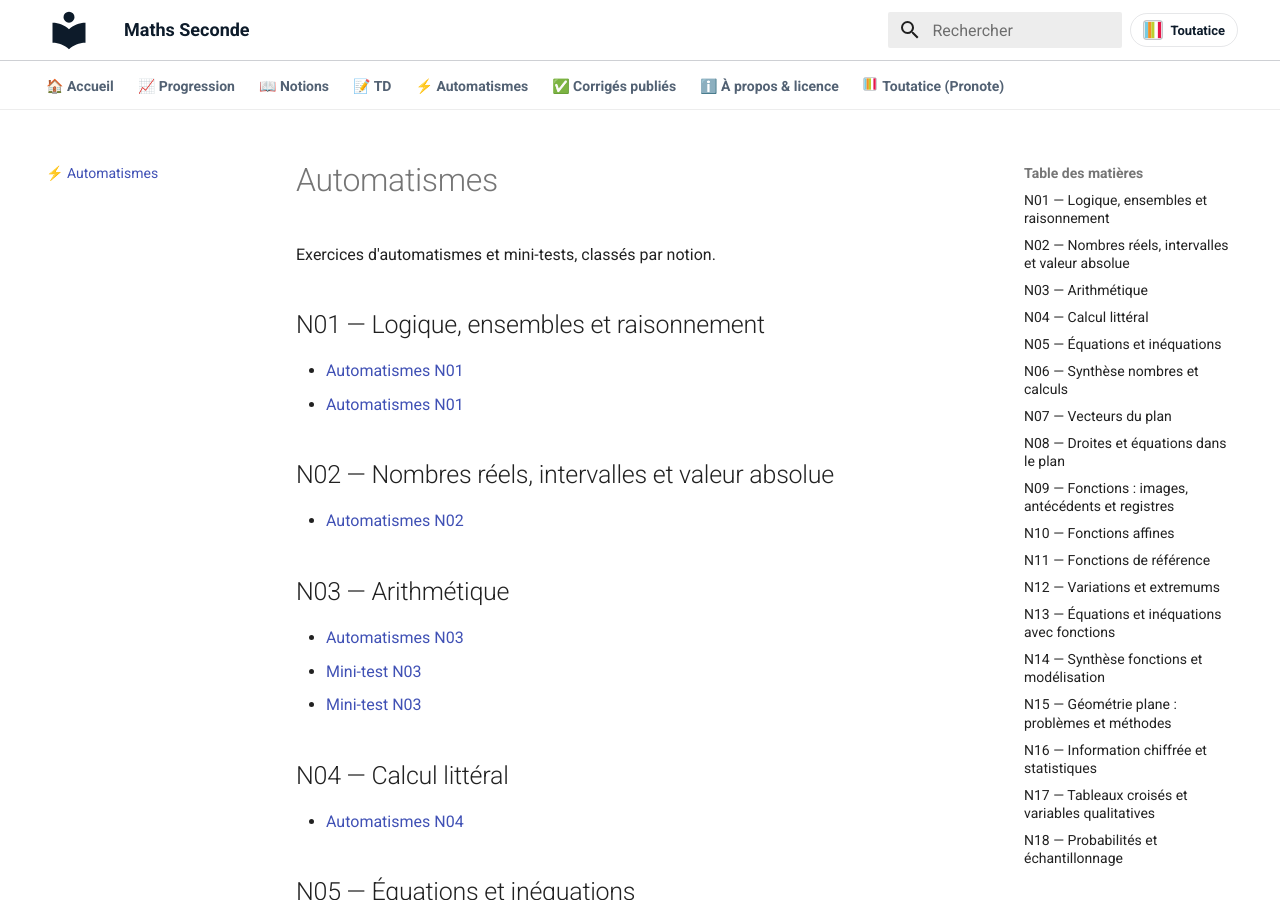
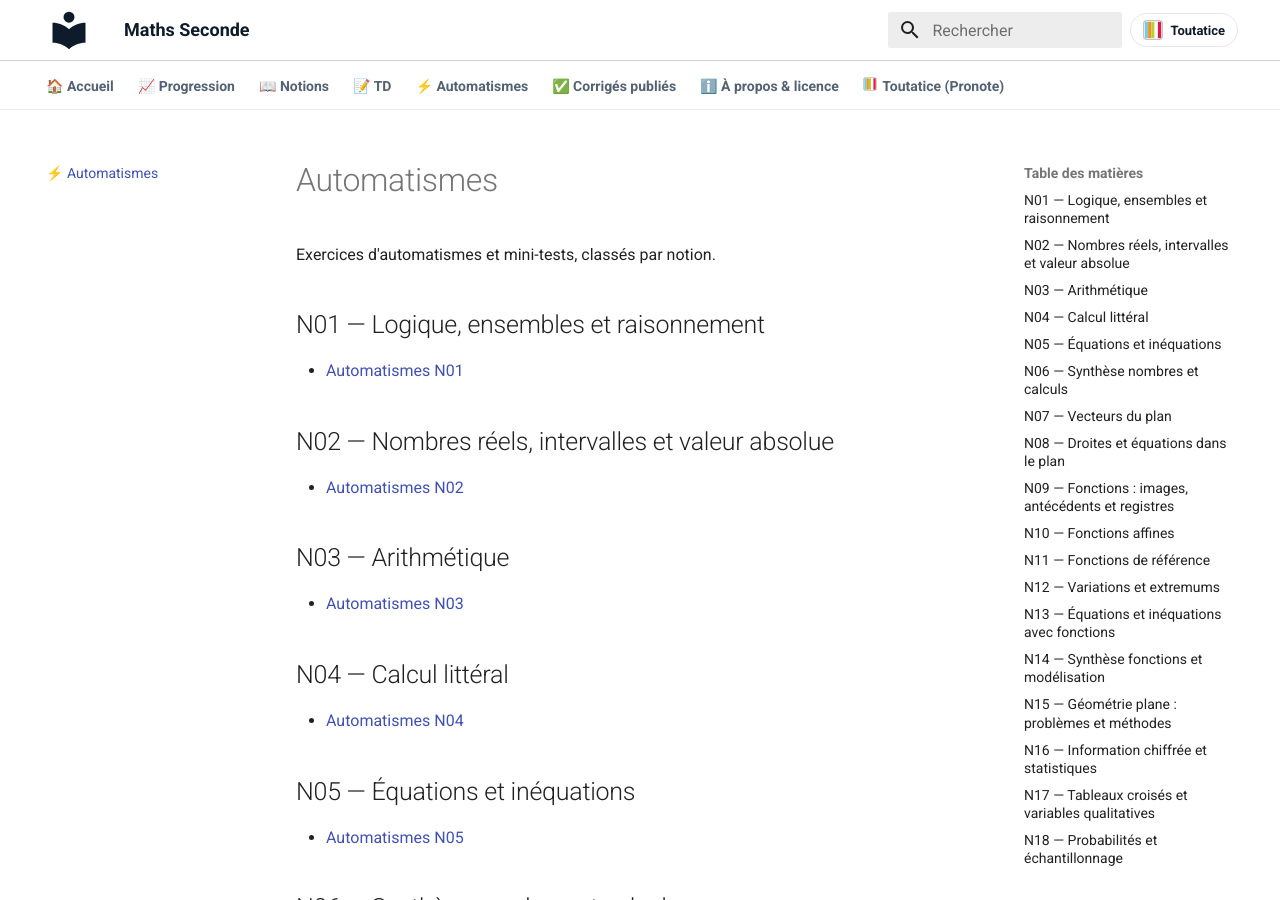
Before and after one commit to vnicolle56610/maths-seconde, an MkDocs documentation site: the page built from docs/automatismes/index.md, in a window 1280 px wide and 900 px high. Built offline with MkDocs 1.6.1 and Material for MkDocs 9.7.7, drawn with Linux system fonts in a browser that asks for light colours.

Commit message:
Publication automatique : 0 fichier(s) copié(s), 3 page(s) mise(s) à jour
Pages mises à jour :
  - docs/automatismes/index.md
  - docs/notions/N01-logique-ensembles.md
  - docs/notions/N03-arithmetique.md

Généré par le protocole de publication (publier_ressources_site.py / publier_ressources_gui.py).

```diff
--- a/docs/automatismes/index.md
+++ b/docs/automatismes/index.md
@@ -6,7 +6,6 @@ Exercices d'automatismes et mini-tests, classés par notion.
 ## N01 — Logique, ensembles et raisonnement
 
 - [Automatismes N01](AUTOMATISMES_N01_LOGIQUE_ENSEMBLES.pdf)
-- [Automatismes N01](AUTOMATISMES_N01_LOGIQUE_ENSEMBLES_4_enonce.pdf)
 
 ## N02 — Nombres réels, intervalles et valeur absolue
 
@@ -15,8 +14,6 @@ Exercices d'automatismes et mini-tests, classés par notion.
 ## N03 — Arithmétique
 
 - [Automatismes N03](AUTOMATISMES_N03_ARITHMETIQUE.pdf)
-- [Mini-test N03](MINITEST_N03_ARITHMETIQUE_SUJET_A.pdf)
-- [Mini-test N03](MINITEST_N03_ARITHMETIQUE_SUJET_B.pdf)
 
 ## N04 — Calcul littéral
 
```
Also changed, not shown: docs/notions/N01-logique-ensembles.md (+0 -1 lines), docs/notions/N03-arithmetique.md (+0 -2 lines).
